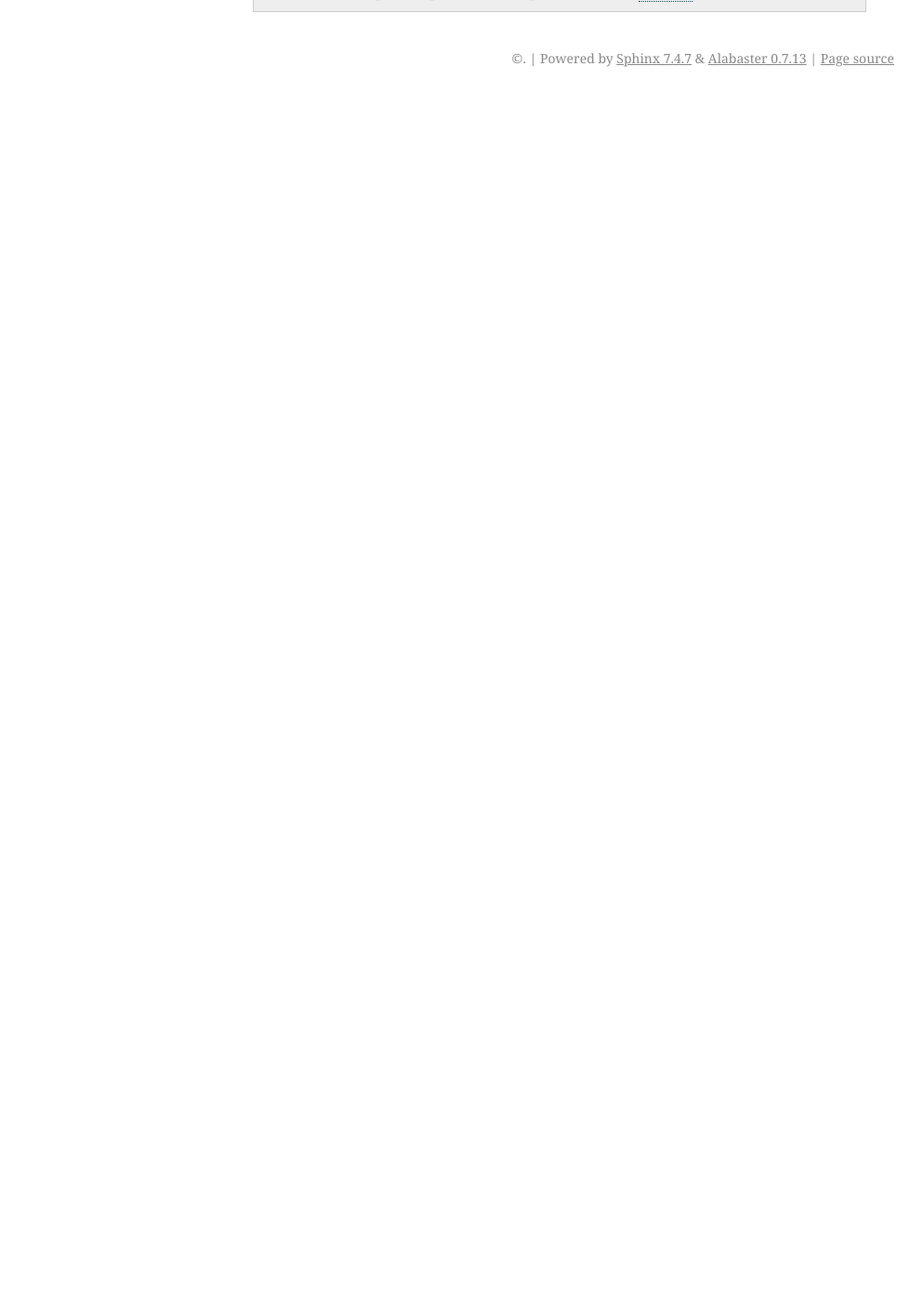
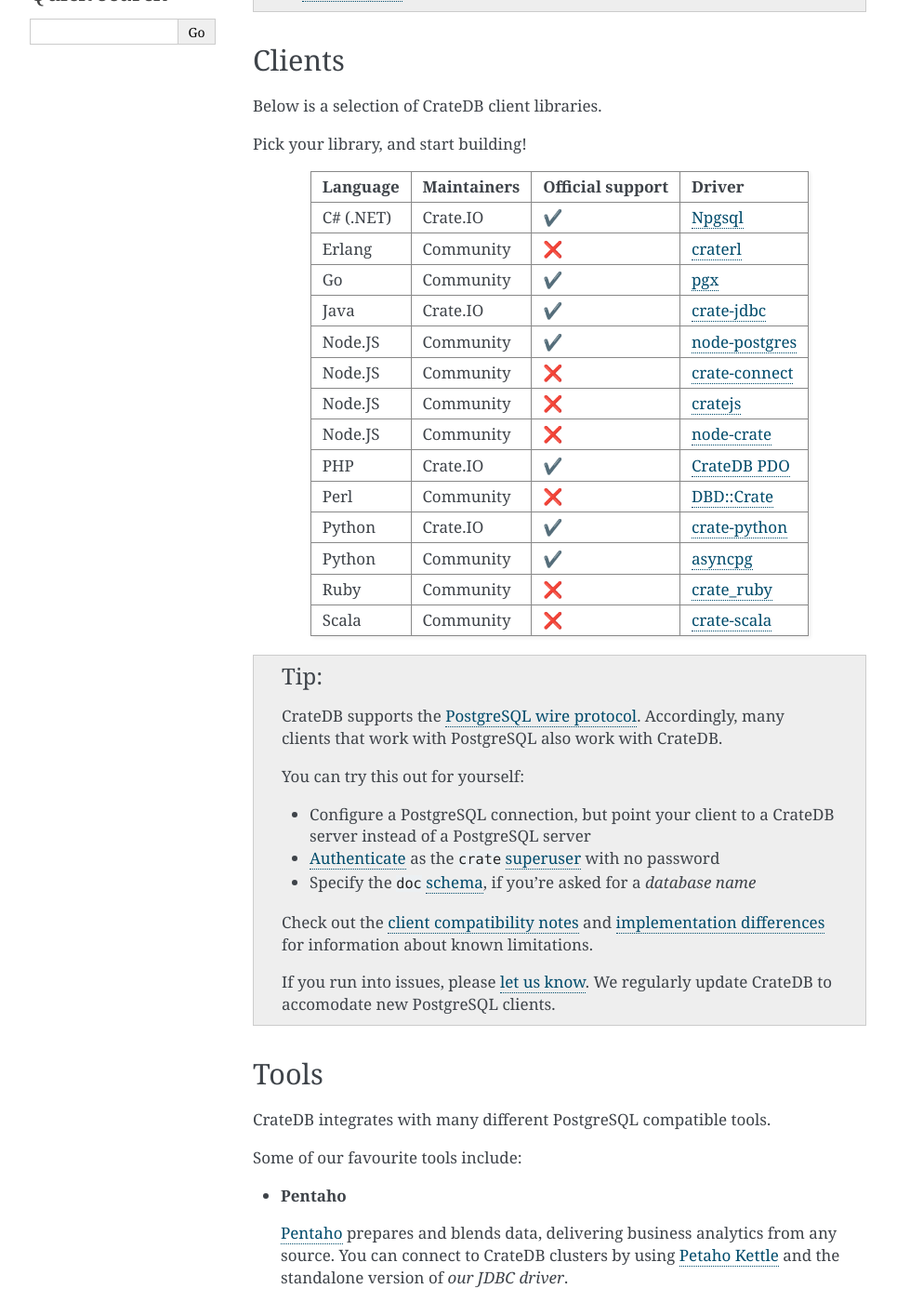
Before and after one commit to crate/crate-clients-tools, a Sphinx documentation site: the page built from docs/index.rst, in a window 1280 px wide and 1400 px high, scrolled down 270 px. Shown: the whole window at 93% size, without its empty margins (148-1141 px from the left). Built offline with Sphinx 7.4.7, drawn with Linux system fonts in a browser that asks for light colours; before the commit the page ends 900 px from its top, so only the background shows below that; some of the changed text lies outside the part shown.

Commit message:
Import and integrate clients and tools content

```diff
--- a/docs/index.rst
+++ b/docs/index.rst
@@ -9,8 +9,162 @@
 
 .. NOTE::
 
-    This is an open source documentation project. You can view the source code,
-    create pull requests, and report issues on `GitHub`_.
+    If you would like to see something added to this page, please `get in
+    touch`_ or `edit this page`_ on GitHub.
+
+.. toctree::
+   :hidden:
+
+   tools/streamsets
 
 
+Clients
+=======
+
+Below is a selection of CrateDB client libraries.
+
+Pick your library, and start building!
+
+.. list-table::
+    :header-rows: 1
+
+    * - Language
+      - Maintainers
+      - Official support
+      - Driver
+    * - C# (.NET)
+      - Crate.IO
+      - ✔️
+      - `Npgsql`_
+    * - Erlang
+      - Community
+      - ❌
+      - `craterl`_
+    * - Go
+      - Community
+      - ✔️
+      - `pgx`_
+    * - Java
+      - Crate.IO
+      - ✔️
+      - `crate-jdbc`_
+    * - Node.JS
+      - Community
+      - ✔️
+      - `node-postgres`_
+    * - Node.JS
+      - Community
+      - ❌
+      - `crate-connect`_
+    * - Node.JS
+      - Community
+      - ❌
+      - `cratejs`_
+    * - Node.JS
+      - Community
+      - ❌
+      - `node-crate`_
+    * - PHP
+      - Crate.IO
+      - ✔️
+      - `CrateDB PDO`_
+    * - Perl
+      - Community
+      - ❌
+      - `DBD::Crate`_
+    * - Python
+      - Crate.IO
+      - ✔️
+      - `crate-python`_
+    * - Python
+      - Community
+      - ✔️
+      - `asyncpg`_
+    * - Ruby
+      - Community
+      - ❌
+      - `crate_ruby`_
+    * - Scala
+      - Community
+      - ❌
+      - `crate-scala`_
+
+.. TIP::
+
+    CrateDB supports the `PostgreSQL wire protocol`_. Accordingly, many clients
+    that work with PostgreSQL also work with CrateDB.
+
+    You can try this out for yourself:
+
+    - Configure a PostgreSQL connection, but point your client to a CrateDB
+      server instead of a PostgreSQL server
+    - `Authenticate`_ as the ``crate`` `superuser`_ with no password
+    - Specify the ``doc`` `schema`_, if you're asked for a *database name*
+
+    Check out the `client compatibility notes`_ and `implementation
+    differences`_ for information about known limitations.
+
+    If you run into issues, please `let us know`_. We regularly update CrateDB
+    to accomodate new PostgreSQL clients.
+
+
+Tools
+=====
+
+CrateDB integrates with many different PostgreSQL compatible tools.
+
+Some of our favourite tools include:
+
+- **Pentaho**
+
+  `Pentaho`_ prepares and blends data, delivering business analytics from any
+  source. You can connect to CrateDB clusters by using `Petaho Kettle`_ and the
+  standalone version of `our JDBC driver`.
+
+- **StreamSets Data Collector**
+
+  The `StreamSets`_ Data Collector is a lightweight, powerful engine that
+  streams data in real time. `Read more`_.
+
+.. SEEALSO::
+
+    The `integrations`_ category on our blog.
+
+
+.. _ActiveRecord: https://rubygems.org/gems/activerecord-crate-adapter
+.. _asyncpg: https://github.com/MagicStack/asyncpg
+.. _Authenticate: https://crate.io/docs/crate/reference/en/latest/admin/auth/index.html
+.. _blog post: https://crate.io/a/visualize-crate-data-with-metabase/
+.. _client compatibility notes: https://crate.io/docs/crate/reference/en/latest/interfaces/postgres.html#client-compatibility
+.. _crate_ruby: https://rubygems.org/gems/crate_ruby
+.. _crate-connect: https://www.npmjs.com/package/crate-connect
+.. _crate-jdbc: https://crate.io/docs/clients/jdbc/en/latest/
+.. _crate-python: https://crate.io/docs/clients/python/en/latest/
+.. _crate-scala: https://github.com/alexanderjarvis/crate-scala
+.. _Crate.Client: https://github.com/mfussenegger/crate-mono
+.. _CrateDB PDO: https://crate.io/docs/clients/pdo/en/latest/
+.. _cratejs: https://www.npmjs.com/package/cratejs
+.. _craterl: https://github.com/crate/craterl
+.. _DBAL: https://crate.io/docs/clients/dbal/en/latest/
+.. _DBD::Crate: https://github.com/mamod/DBD-Crate
+.. _edit this page: https://github.com/crate/crate-tutorials/blob/master/docs/getting-started/start-building/index.rst
+.. _get in touch: https://crate.io/contact/
 .. _GitHub: https://github.com/crate/crate-clients-tools
+.. _implementation differences: https://crate.io/docs/crate/reference/en/latest/interfaces/postgres.html#implementation-differences
+.. _integrations: https://crate.io/a/category/client-tools/
+.. _let us know: https://crate.io/contact/
+.. _Loopback: https://github.com/lovelysystems/loopback-connector-crateio
+.. _Metabase: http://www.metabase.com/
+.. _node-crate: https://www.npmjs.com/package/node-crate
+.. _node-postgres: https://node-postgres.com/
+.. _Npgsql: https://crate.io/docs/clients/npgsql/en/latest/
+.. _our JDBC driver: https://crate.io/docs/reference/jdbc
+.. _Pentaho: http://community.pentaho.com
+.. _Petaho Kettle: https://github.com/pentaho/pentaho-kettle
+.. _pgx: https://github.com/jackc/pgx
+.. _PostgreSQL wire protocol: https://crate.io/docs/crate/reference/en/latest/interfaces/postgres.html
+.. _read more: https://crate.io/docs/crate/guide/en/latest/tools/streamsets.html
+.. _schema: https://crate.io/docs/crate/reference/en/latest/general/ddl/create-table.html#schemas
+.. _SQLAlchemy: https://crate.io/docs/clients/python/en/latest/sqlalchemy.html
+.. _StreamSets: https://streamsets.com/opensource
+.. _superuser: https://crate.io/docs/crate/reference/en/latest/admin/user-management.html#introduction
```
Also changed, not shown: docs/tools/streamsets.rst (added, +168 -0 lines), docs/tools/1-directory-origin-csv.png (added), docs/tools/2-streamsets-dst-field-conversion.png (added), docs/tools/3-streamsets-dst-driver-conf.png (added), docs/tools/3-streamsets-dst-jdbc-credentials.png (added), docs/tools/3-streamsets-dst-output.png (added), docs/tools/4-streamsets-origin-report.png (added), docs/tools/4-streamsets-source-fs-conf.png (added), docs/tools/4-streamsets-source-jdbc-conf.png (added).
